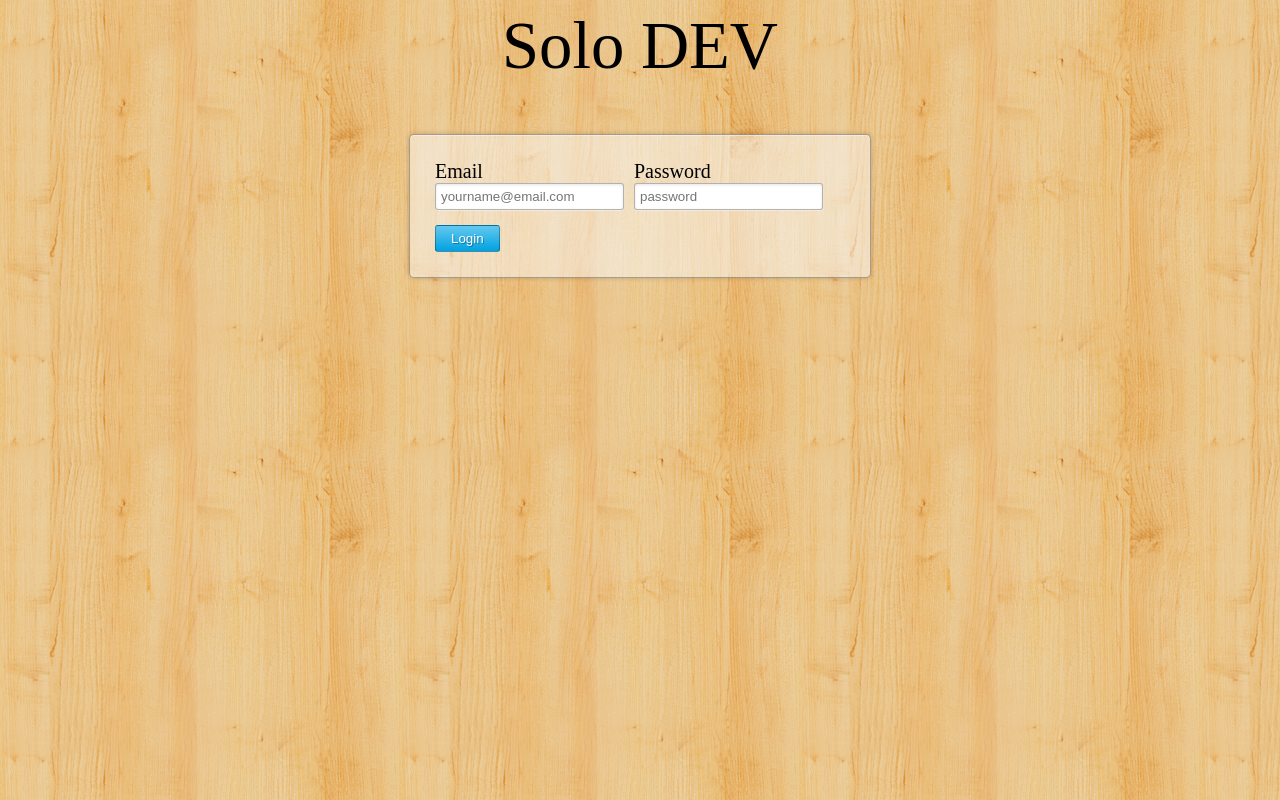
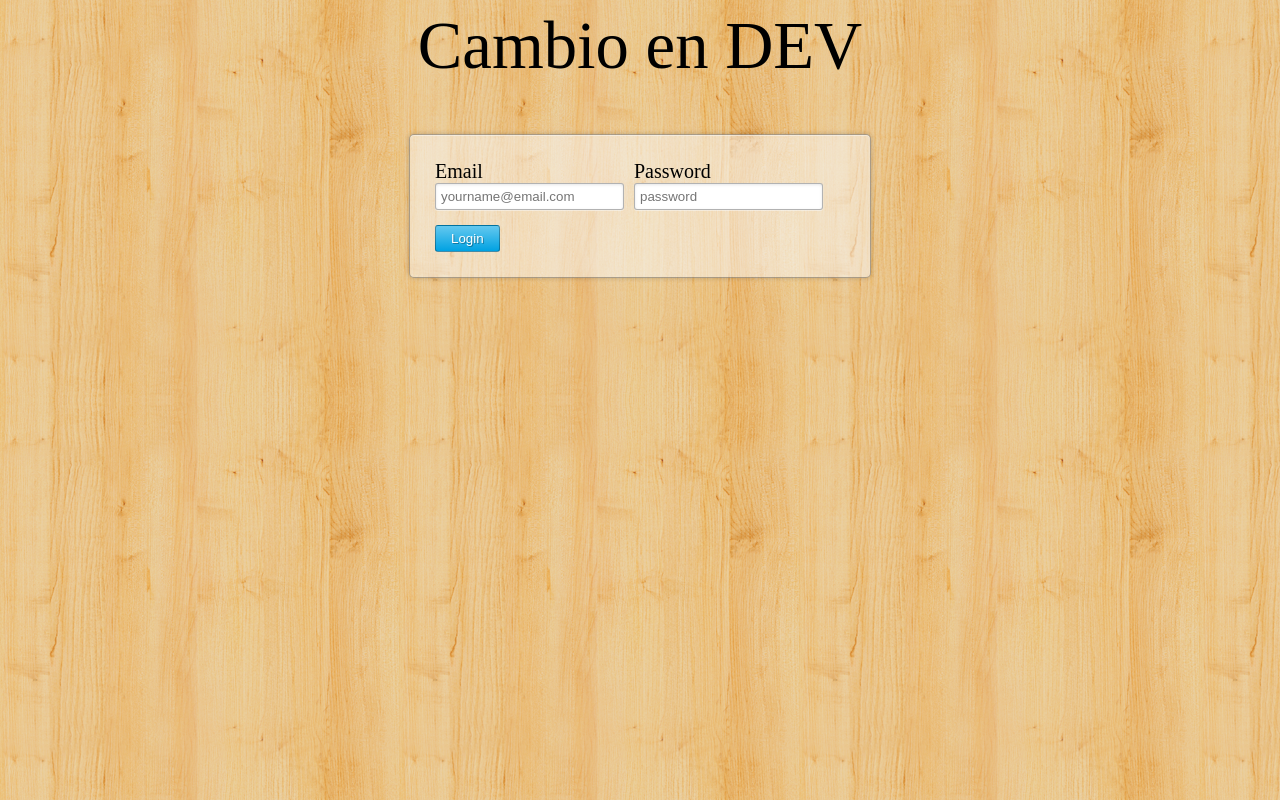
Before and after one commit to Ivanson-Estrada/Testing, a plain HTML site: page index.html in a window 1280 px wide. Drawn offline with Linux system fonts and the light colour scheme.

Commit message:
cambio para ver arg -u

```diff
--- a/index.html
+++ b/index.html
@@ -10,7 +10,7 @@ HTML5 Login Page - Hongkiat.com
 </head>
 <body>
 
-<center>Solo DEV</center>
+<center>Cambio en DEV</center>
 
 <!-- demo content -->
 <div class="loginform cf">
```
